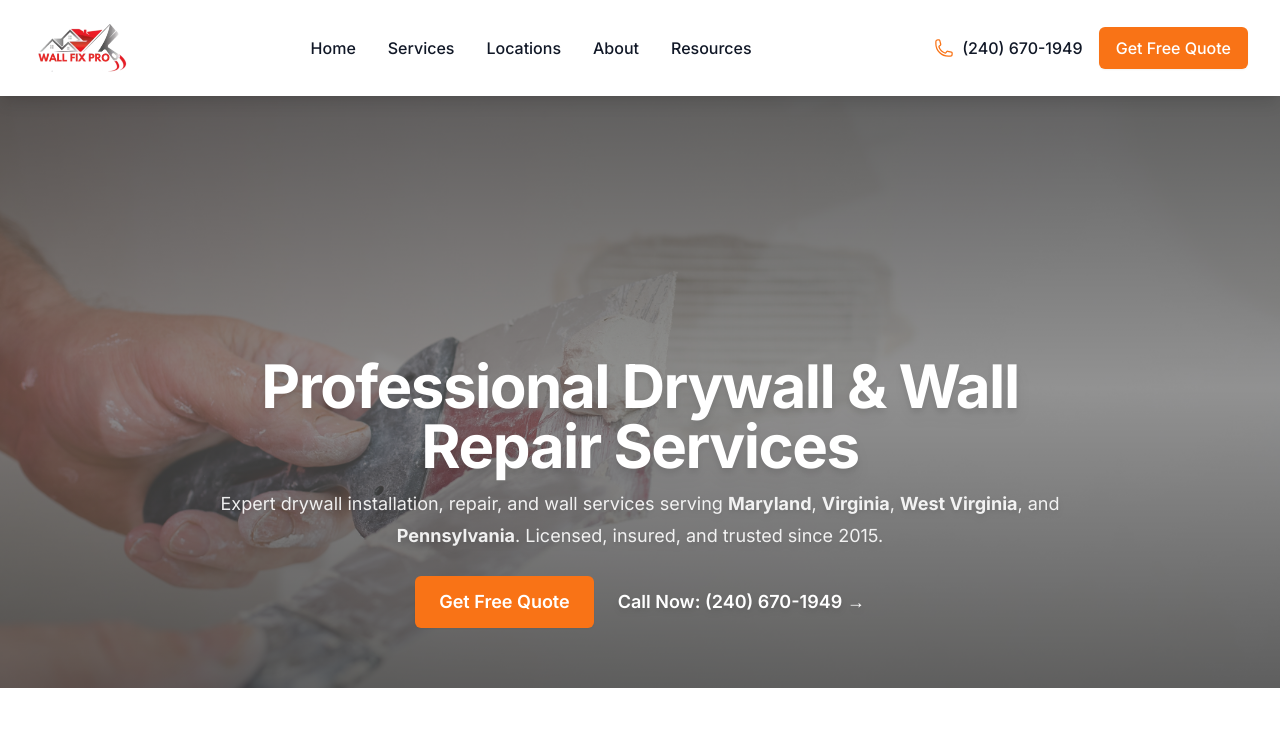
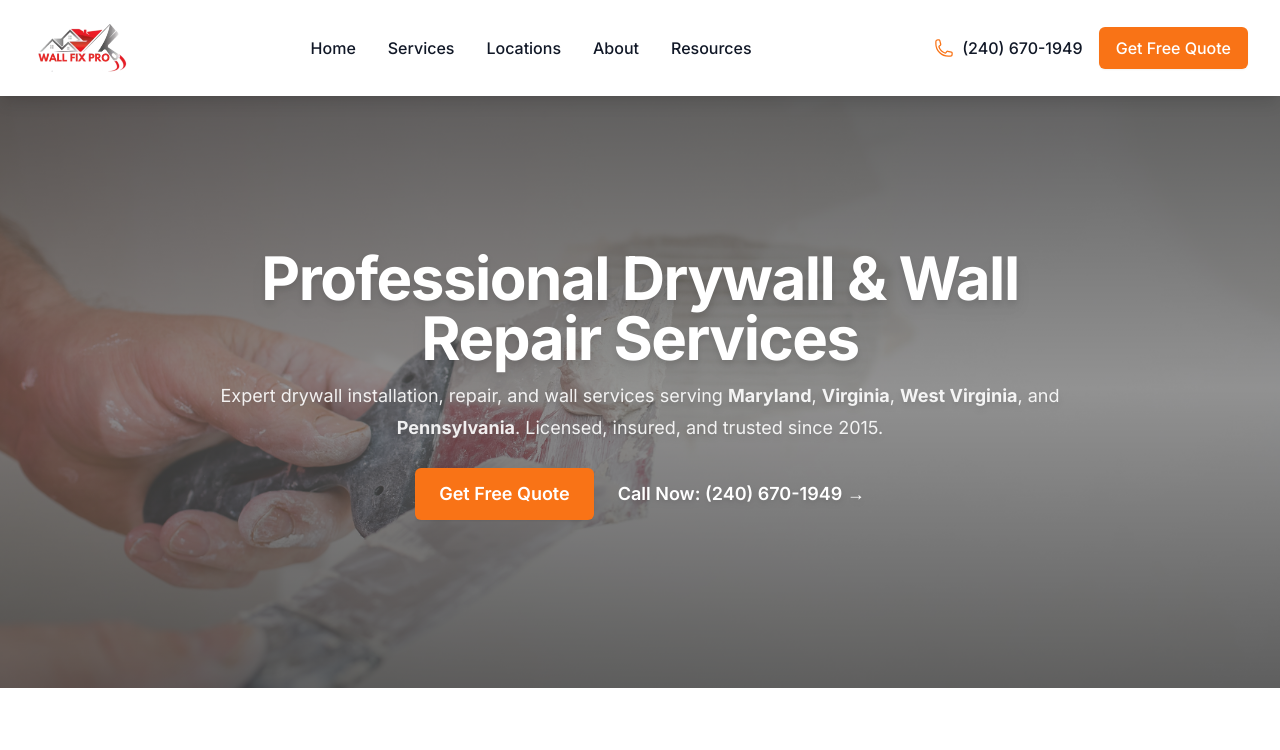
Before and after one commit to rodolfoapps/wall-fix-pros, a Next.js app: page / in a window 1280 px wide. Shown: the top 750 px of the page. Built offline with nearby package versions, Linux system fonts and the light colour scheme.

Commit message:
Move hero text higher with top padding instead of center alignment

```diff
--- a/app/page.tsx
+++ b/app/page.tsx
@@ -94,7 +94,7 @@ export default function HomePage() {
         </div>
 
         {/* Hero Content */}
-        <div className="absolute inset-0 flex items-center justify-center px-6 lg:px-8">
+        <div className="absolute inset-0 flex items-start justify-center px-6 pt-24 sm:pt-32 lg:px-8 lg:pt-40">
           <div className="mx-auto max-w-4xl text-center">
             <h1 className="text-4xl font-bold tracking-tight text-white sm:text-6xl drop-shadow-lg">
               Professional Drywall & Wall Repair Services
```
